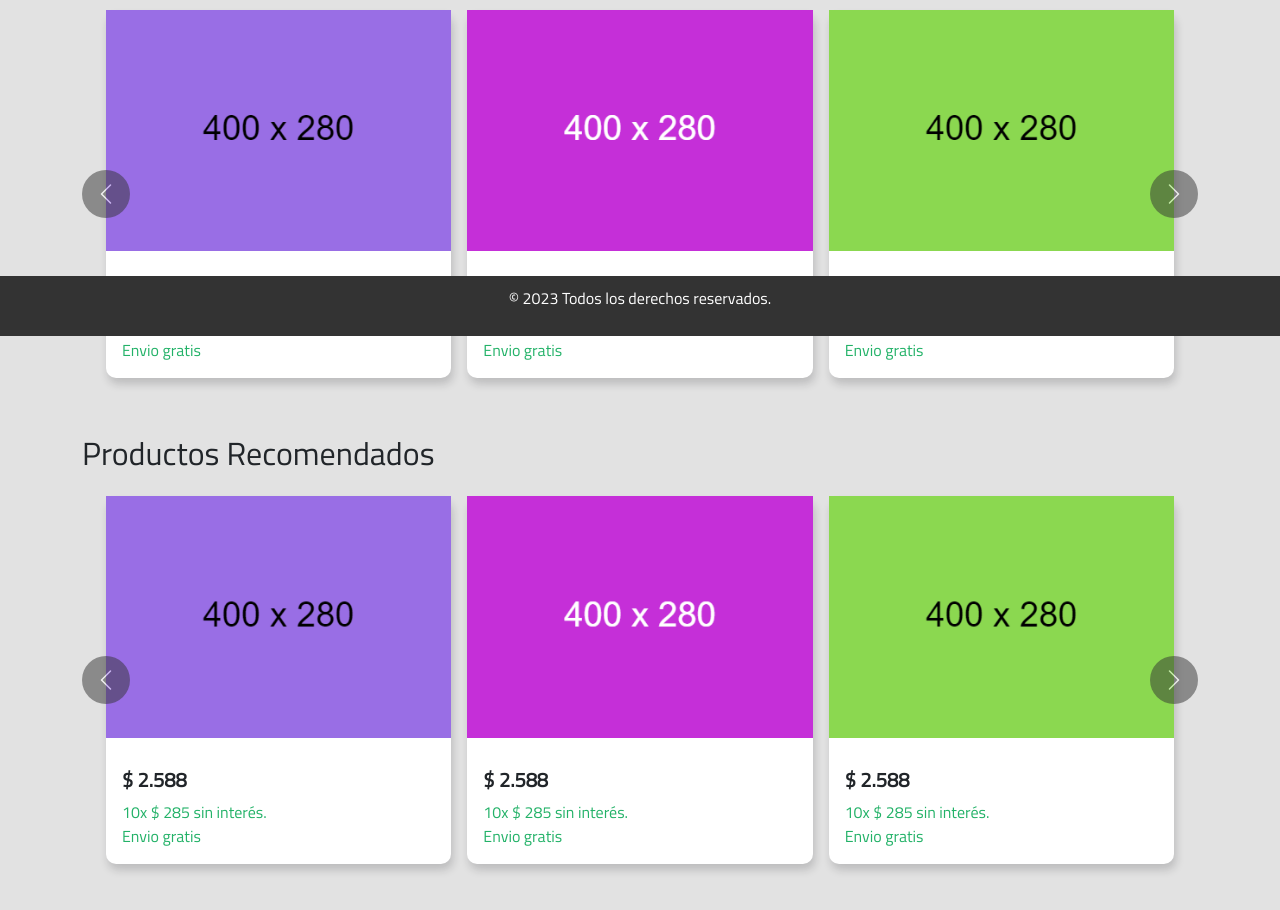
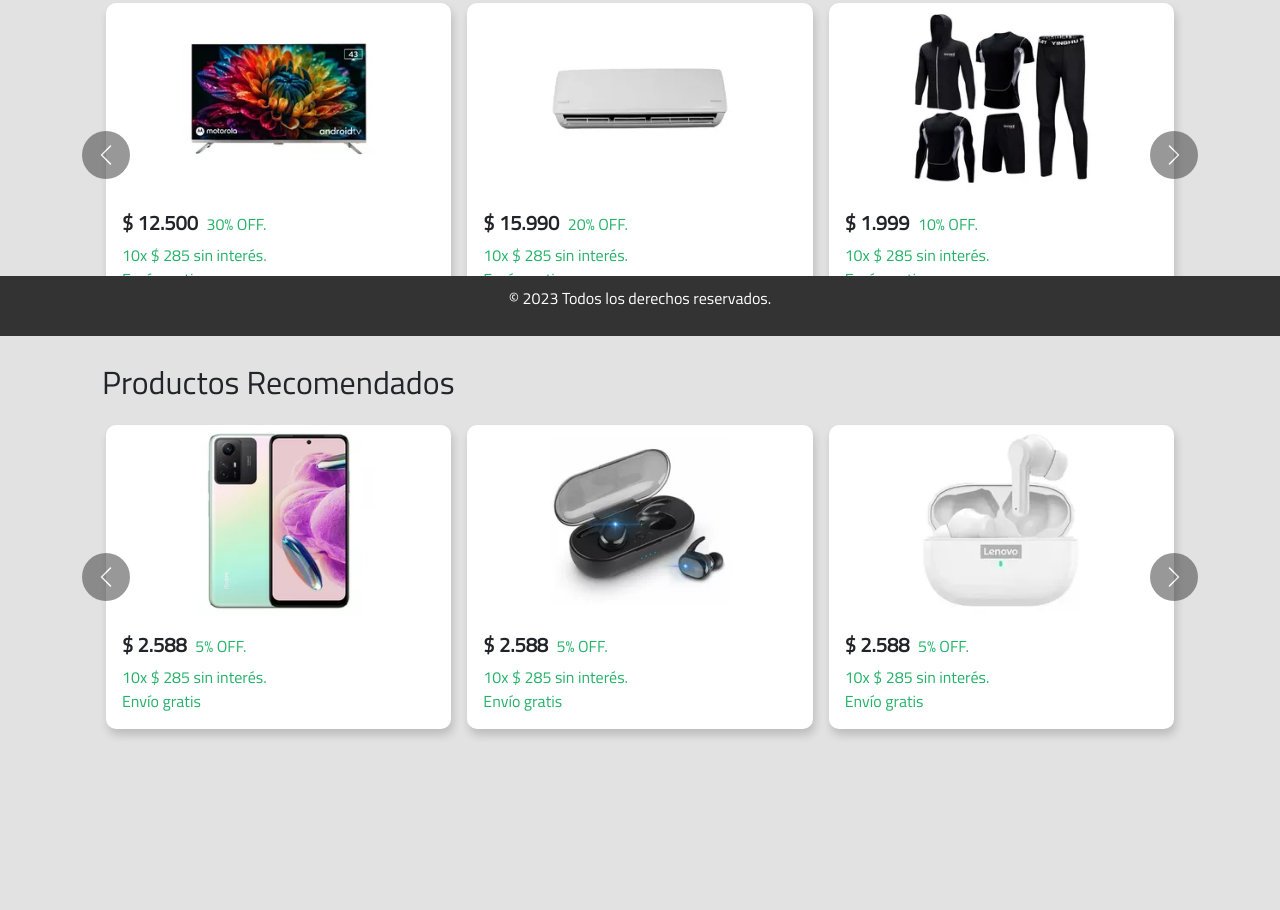
Before and after one commit to woyarzabal10/PreEntrega2Oyarzabal, a plain HTML site: page index.html in a window 1280 px wide. Shown: the part 464-1374 px from the top of the page. After the commit the page ends 1279 px from the top, so only its background shows below. Drawn offline with nearby package versions, Linux system fonts and the light colour scheme.

Commit message:
agregar imagenes de productos reales y mejoras para version mobile

```diff
--- a/index.html
+++ b/index.html
@@ -69,13 +69,13 @@
       </div>
       <div class="carousel-inner">
         <div class="carousel-item active c-item">
-          <img src="images/banner-placeholder-1.png" class="w-100" />
+          <img src="images/banner-1.png" class="w-100" />
         </div>
         <div class="carousel-item c-item">
-          <img src="images/banner-placeholder-2.png" class="w-100" />
+          <img src="images/banner-2.png" class="w-100" />
         </div>
         <div class="carousel-item c-item">
-          <img src="images/banner-placeholder-3.png" class="w-100" />
+          <img src="images/banner-3.png" class="w-100" />
         </div>
       </div>
       <button class="carousel-control-prev" type="button" data-bs-target="#banner-carousel" data-bs-slide="prev">
@@ -91,7 +91,6 @@
 
   <section class="container">
     <h2>Productos en Oferta</h2>
-
     <!-- Version desktop -->
     <div id="deals-carousel" class="carousel slide d-none d-sm-block" data-interval="false">
       <div class="carousel-inner">
@@ -99,32 +98,35 @@
           <div class="cards-wrapper">
             <div class="card">
               <div class="image-wrapper">
-                <a href="details.html"><img src="images/prod-placeholder-1.png" alt="..."></a>
+                <a href="details.html"><img src="images/prod-tv.png" alt="..."></a>
               </div>
               <div class="card-body">
-                <h5 class="card-title">$ 2.588</h5>
-                <p class="card-text">10x $ 285 sin interés.</p>
-                <p class="card-text">Envio gratis</p>
+                <h5 class="card-title">$ 12.500</h5>
+                <p class="card-text">30% OFF.</p>
+                <p class="card-text-bot">10x $ 285 sin interés.</p>
+                <p class="card-text-bot">Envío gratis</p>
               </div>
             </div>
             <div class="card">
               <div class="image-wrapper">
-                <a href="details.html"><img src="images/prod-placeholder-2.png" alt="..."></a>
+                <a href="details.html"><img src="images/prod-air-cond.png" alt="..."></a>
               </div>
               <div class="card-body">
-                <h5 class="card-title">$ 2.588</h5>
-                <p class="card-text">10x $ 285 sin interés.</p>
-                <p class="card-text">Envio gratis</p>
+                <h5 class="card-title">$ 15.990</h5>
+                <p class="card-text">20% OFF.</p>
+                <p class="card-text-bot">10x $ 285 sin interés.</p>
+                <p class="card-text-bot">Envío gratis</p>
               </div>
             </div>
             <div class="card">
               <div class="image-wrapper">
-                <a href="details.html"><img src="images/prod-placeholder-3.png" alt="..."></a>
+                <a href="details.html"><img src="images/prod-.clothing.png" alt="..."></a>
               </div>
               <div class="card-body">
-                <h5 class="card-title">$ 2.588</h5>
-                <p class="card-text">10x $ 285 sin interés.</p>
-                <p class="card-text">Envio gratis</p>
+                <h5 class="card-title">$ 1.999</h5>
+                <p class="card-text">10% OFF.</p>
+                <p class="card-text-bot">10x $ 285 sin interés.</p>
+                <p class="card-text-bot">Envío gratis</p>
               </div>
             </div>
           </div>
@@ -133,32 +135,35 @@
           <div class="cards-wrapper">
             <div class="card">
               <div class="image-wrapper">
-                <a href="details.html"><img src="images/prod-placeholder-1.png" alt="..."></a>
+                <a href="details.html"><img src="images/prod-bookshelf.png" alt="..."></a>
               </div>
               <div class="card-body">
-                <h5 class="card-title">$ 2.588</h5>
-                <p class="card-text">10x $ 285 sin interés.</p>
-                <p class="card-text">Envio gratis</p>
+                <h5 class="card-title">$ 4.590</h5>
+                <p class="card-text">5% OFF.</p>
+                <p class="card-text-bot">10x $ 285 sin interés.</p>
+                <p class="card-text-bot">Envío gratis</p>
               </div>
             </div>
             <div class="card">
               <div class="image-wrapper">
-                <a href="details.html"><img src="images/prod-placeholder-2.png" alt="..."></a>
+                <a href="details.html"><img src="images/prod-headphone.png" alt="..."></a>
               </div>
               <div class="card-body">
-                <h5 class="card-title">$ 2.588</h5>
-                <p class="card-text">10x $ 285 sin interés.</p>
-                <p class="card-text">Envio gratis</p>
+                <h5 class="card-title">$ 3.500</h5>
+                <p class="card-text">25% OFF.</p>
+                <p class="card-text-bot">10x $ 285 sin interés.</p>
+                <p class="card-text-bot">Envío gratis</p>
               </div>
             </div>
             <div class="card">
               <div class="image-wrapper">
-                <a href="details.html"><img src="images/prod-placeholder-3.png" alt="..."></a>
+                <a href="details.html"><img src="images/prod-table.png" alt="..."></a>
               </div>
               <div class="card-body">
-                <h5 class="card-title">$ 2.588</h5>
-                <p class="card-text">10x $ 285 sin interés.</p>
-                <p class="card-text">Envio gratis</p>
+                <h5 class="card-title">$ 11.890</h5>
+                <p class="card-text">15% OFF.</p>
+                <p class="card-text-bot">10x $ 285 sin interés.</p>
+                <p class="card-text-bot">Envío gratis</p>
               </div>
             </div>
           </div>
@@ -175,46 +180,86 @@
     </div>
 
     <!-- Version mobile -->
-
     <div id="deals-carousel-mobile" class="carousel slide d-sm-none" data-interval="false">
       <div class="carousel-inner">
         <div class="carousel-item active">
           <div class="card">
             <div class="image-wrapper">
-              <a href="details.html"><img src="images/prod-placeholder-1.png" alt="..."></a>
+              <a href="details.html"><img src="images/prod-tv.png" alt="..." class="card-img-top"></a>
             </div>
             <div class="card-body">
               <h5 class="card-title">$ 2.588</h5>
-              <p class="card-text">10x $ 285 sin interés.</p>
-              <p class="card-text">Envio gratis</p>
+              <p class="card-text">5% OFF.</p>
+              <p class="card-text-bot">10x $ 285 sin interés.</p>
+              <p class="card-text-bot">Envío gratis</p>
             </div>
           </div>
         </div>
         <div class="carousel-item">
           <div class="card">
             <div class="image-wrapper">
-              <a href="details.html"><img src="images/prod-placeholder-2.png" alt="..."></a>
+              <a href="details.html"><img src="images/prod-air-cond.png" class="card-img-top" alt="..."></a>
             </div>
             <div class="card-body">
               <h5 class="card-title">$ 2.588</h5>
-              <p class="card-text">10x $ 285 sin interés.</p>
-              <p class="card-text">Envio gratis</p>
+              <p class="card-text">5% OFF.</p>
+              <p class="card-text-bot">10x $ 285 sin interés.</p>
+              <p class="card-text-bot">Envío gratis</p>
             </div>
           </div>
         </div>
         <div class="carousel-item">
           <div class="card">
             <div class="image-wrapper">
-              <a href="details.html"><img src="images/prod-placeholder-3.png" alt="..."></a>
+              <a href="details.html"><img src="images/prod-.clothing.png" class="card-img-top" alt="..."></a>
             </div>
             <div class="card-body">
               <h5 class="card-title">$ 2.588</h5>
-              <p class="card-text">10x $ 285 sin interés.</p>
-              <p class="card-text">Envio gratis</p>
+              <p class="card-text">5% OFF.</p>
+              <p class="card-text-bot">10x $ 285 sin interés.</p>
+              <p class="card-text-bot">Envío gratis</p>
             </div>
           </div>
         </div>
-        <!--TODO : Agregar 3 items mas-->
+        <div class="carousel-item">
+          <div class="card">
+            <div class="image-wrapper">
+              <a href="details.html"><img src="images/prod-bookshelf.png" class="card-img-top" alt="..."></a>
+            </div>
+            <div class="card-body">
+              <h5 class="card-title">$ 2.588</h5>
+              <p class="card-text">5% OFF.</p>
+              <p class="card-text-bot">10x $ 285 sin interés.</p>
+              <p class="card-text-bot">Envío gratis</p>
+            </div>
+          </div>
+        </div>
+        <div class="carousel-item">
+          <div class="card">
+            <div class="image-wrapper">
+              <a href="details.html"><img src="images/prod-headphone.png" class="card-img-top" alt="..."></a>
+            </div>
+            <div class="card-body">
+              <h5 class="card-title">$ 2.588</h5>
+              <p class="card-text">5% OFF.</p>
+              <p class="card-text-bot">10x $ 285 sin interés.</p>
+              <p class="card-text-bot">Envío gratis</p>
+            </div>
+          </div>
+        </div>
+        <div class="carousel-item">
+          <div class="card">
+            <div class="image-wrapper">
+              <a href="details.html"><img src="images/prod-table.png" class="card-img-top" alt="..."></a>
+            </div>
+            <div class="card-body">
+              <h5 class="card-title">$ 2.588</h5>
+              <p class="card-text">5% OFF.</p>
+              <p class="card-text-bot">10x $ 285 sin interés.</p>
+              <p class="card-text-bot">Envío gratis</p>
+            </div>
+          </div>
+        </div>
       </div>
       <button class="carousel-control-prev" type="button" data-bs-target="#deals-carousel-mobile" data-bs-slide="prev">
         <span class="carousel-control-prev-icon" aria-hidden="true"></span>
@@ -226,6 +271,7 @@
       </button>
     </div>
   </section>
+  <!-- Fin Version mobile -->
 
   <section class="container">
     <h2>Productos Recomendados</h2>
@@ -235,32 +281,35 @@
           <div class="cards-wrapper">
             <div class="card">
               <div class="image-wrapper">
-                <a href="details.html"><img src="images/prod-placeholder-1.png" alt="..."></a>
+                <a href="details.html"><img src="images/prod-phone.png" alt="..."></a>
               </div>
               <div class="card-body">
                 <h5 class="card-title">$ 2.588</h5>
-                <p class="card-text">10x $ 285 sin interés.</p>
-                <p class="card-text">Envio gratis</p>
+                <p class="card-text">5% OFF.</p>
+                <p class="card-text-bot">10x $ 285 sin interés.</p>
+                <p class="card-text-bot">Envío gratis</p>
               </div>
             </div>
             <div class="card">
               <div class="image-wrapper">
-                <a href="details.html"><img src="images/prod-placeholder-2.png" alt="..."></a>
+                <a href="details.html"><img src="images/prod-in-ear-1.png" alt="..."></a>
               </div>
               <div class="card-body">
                 <h5 class="card-title">$ 2.588</h5>
-                <p class="card-text">10x $ 285 sin interés.</p>
-                <p class="card-text">Envio gratis</p>
+                <p class="card-text">5% OFF.</p>
+                <p class="card-text-bot">10x $ 285 sin interés.</p>
+                <p class="card-text-bot">Envío gratis</p>
               </div>
             </div>
             <div class="card">
               <div class="image-wrapper">
-                <a href="details.html"><img src="images/prod-placeholder-3.png" alt="..."></a>
+                <a href="details.html"><img src="images/prod-in-ear-2.png" alt="..."></a>
               </div>
               <div class="card-body">
                 <h5 class="card-title">$ 2.588</h5>
-                <p class="card-text">10x $ 285 sin interés.</p>
-                <p class="card-text">Envio gratis</p>
+                <p class="card-text">5% OFF.</p>
+                <p class="card-text-bot">10x $ 285 sin interés.</p>
+                <p class="card-text-bot">Envío gratis</p>
               </div>
             </div>
           </div>
@@ -269,32 +318,35 @@
           <div class="cards-wrapper">
             <div class="card">
               <div class="image-wrapper">
-                <a href="details.html"><img src="images/prod-placeholder-1.png" alt="..."></a>
+                <a href="details.html"><img src="images/prod-speaker.png" alt="..."></a>
               </div>
               <div class="card-body">
                 <h5 class="card-title">$ 2.588</h5>
-                <p class="card-text">10x $ 285 sin interés.</p>
-                <p class="card-text">Envio gratis</p>
+                <p class="card-text">5% OFF.</p>
+                <p class="card-text-bot">10x $ 285 sin interés.</p>
+                <p class="card-text-bot">Envío gratis</p>
               </div>
             </div>
             <div class="card">
               <div class="image-wrapper">
-                <a href="details.html"><img src="images/prod-placeholder-2.png" alt="..."></a>
+                <a href="details.html"><img src="images/prod-speaker-2.png" alt="..."></a>
               </div>
               <div class="card-body">
                 <h5 class="card-title">$ 2.588</h5>
-                <p class="card-text">10x $ 285 sin interés.</p>
-                <p class="card-text">Envio gratis</p>
+                <p class="card-text">5% OFF.</p>
+                <p class="card-text-bot">10x $ 285 sin interés.</p>
+                <p class="card-text-bot">Envío gratis</p>
               </div>
             </div>
             <div class="card">
               <div class="image-wrapper">
-                <a href="details.html"><img src="images/prod-placeholder-3.png" alt="..."></a>
+                <a href="details.html"><img src="images/prod-soundbar.png" alt="..."></a>
               </div>
               <div class="card-body">
                 <h5 class="card-title">$ 2.588</h5>
-                <p class="card-text">10x $ 285 sin interés.</p>
-                <p class="card-text">Envio gratis</p>
+                <p class="card-text">5% OFF.</p>
+                <p class="card-text-bot">10x $ 285 sin interés.</p>
+                <p class="card-text-bot">Envío gratis</p>
               </div>
             </div>
           </div>
@@ -317,40 +369,81 @@
         <div class="carousel-item active">
           <div class="card">
             <div class="image-wrapper">
-              <a href="details.html"><img src="images/prod-placeholder-1.png" alt="..."></a>
+              <a href="details.html"><img src="images/prod-phone.png" class="card-img-top" alt="..."></a>
             </div>
             <div class="card-body">
               <h5 class="card-title">$ 2.588</h5>
-              <p class="card-text">10x $ 285 sin interés.</p>
-              <p class="card-text">Envio gratis</p>
+              <p class="card-text">5% OFF.</p>
+              <p class="card-text-bot">10x $ 285 sin interés.</p>
+              <p class="card-text-bot">Envío gratis</p>
             </div>
           </div>
         </div>
         <div class="carousel-item">
           <div class="card">
             <div class="image-wrapper">
-              <a href="details.html"><img src="images/prod-placeholder-2.png" alt="..."></a>
+              <a href="details.html"><img src="images/prod-in-ear-1.png" class="card-img-top" alt="..."></a>
             </div>
             <div class="card-body">
               <h5 class="card-title">$ 2.588</h5>
-              <p class="card-text">10x $ 285 sin interés.</p>
-              <p class="card-text">Envio gratis</p>
+              <p class="card-text">5% OFF.</p>
+              <p class="card-text-bot">10x $ 285 sin interés.</p>
+              <p class="card-text-bot">Envío gratis</p>
             </div>
           </div>
         </div>
         <div class="carousel-item">
           <div class="card">
             <div class="image-wrapper">
-              <a href="details.html"><img src="images/prod-placeholder-3.png" alt="..."></a>
+              <a href="details.html"><img src="images/prod-in-ear-2.png" class="card-img-top" alt="..."></a>
             </div>
             <div class="card-body">
               <h5 class="card-title">$ 2.588</h5>
-              <p class="card-text">10x $ 285 sin interés.</p>
-              <p class="card-text">Envio gratis</p>
+              <p class="card-text">5% OFF.</p>
+              <p class="card-text-bot">10x $ 285 sin interés.</p>
+              <p class="card-text-bot">Envío gratis</p>
             </div>
           </div>
         </div>
-        <!--TODO : Agregar 3 items mas-->
+        <div class="carousel-item">
+          <div class="card">
+            <div class="image-wrapper">
+              <a href="details.html"><img src="images/prod-speaker.png" class="card-img-top" alt="..."></a>
+            </div>
+            <div class="card-body">
+              <h5 class="card-title">$ 2.588</h5>
+              <p class="card-text">5% OFF.</p>
+              <p class="card-text-bot">10x $ 285 sin interés.</p>
+              <p class="card-text-bot">Envío gratis</p>
+            </div>
+          </div>
+        </div>
+        <div class="carousel-item">
+          <div class="card">
+            <div class="image-wrapper">
+              <a href="details.html"><img src="images/prod-speaker-2.png" class="card-img-top" alt="..."></a>
+            </div>
+            <div class="card-body">
+              <h5 class="card-title">$ 2.588</h5>
+              <p class="card-text">5% OFF.</p>
+              <p class="card-text-bot">10x $ 285 sin interés.</p>
+              <p class="card-text-bot">Envío gratis</p>
+            </div>
+          </div>
+        </div>
+        <div class="carousel-item">
+          <div class="card">
+            <div class="image-wrapper">
+              <a href="details.html"><img src="images/prod-soundbar.png" class="card-img-top" alt="..."></a>
+            </div>
+            <div class="card-body">
+              <h5 class="card-title">$ 2.588</h5>
+              <p class="card-text">5% OFF.</p>
+              <p class="card-text-bot">10x $ 285 sin interés.</p>
+              <p class="card-text-bot">Envío gratis</p>
+            </div>
+          </div>
+        </div>
       </div>
       <button class="carousel-control-prev" type="button" data-bs-target="#recommended-carousel-mobile" data-bs-slide="prev">
         <span class="carousel-control-prev-icon" aria-hidden="true"></span>
--- a/styles3.css
+++ b/styles3.css
@@ -52,6 +52,10 @@ section {
   padding: 20px;
 }
 
+h2{
+  padding-left: 20px;
+}
+
 /* carousel banner */
 .card {
   border: none;
@@ -84,7 +88,7 @@ section {
     width: calc(100% / 2);
   }
   .image-wrapper {
-    height: 20vw;
+    height: 15vw;
     margin: 0 auto;
   }
 }
@@ -96,12 +100,17 @@ section {
 
 .card-title{
   font-weight: bold;
+  display: inline-block;
+  padding-right: 5px;
+}
 
+.card-text, .card-text-bot{
+  color: #23b268;
+  margin-bottom: 0px;
 }
 
 .card-text{
-  color: #23b268;
-  margin-bottom: 0px;
+  display: inline-block;
 }
 
 .image-wrapper img {
```
Also changed, not shown: images/banner-1.png (renamed from images/D_NQ_806817-MLA70093229798_062023-OO.webp), images/banner-2.png (added), images/banner-3.png (added), images/prod-.clothing.png (added), images/prod-air-cond-2.png (added), images/prod-air-cond.png (added), images/prod-bookshelf.png (added), images/prod-headphone.png (added), images/prod-in-ear-1.png (added), images/prod-in-ear-2.png (added), images/prod-phone.png (added), images/prod-soundbar.png (added), images/prod-speaker-2.png (added), images/prod-speaker.png (added), 2 more files.
